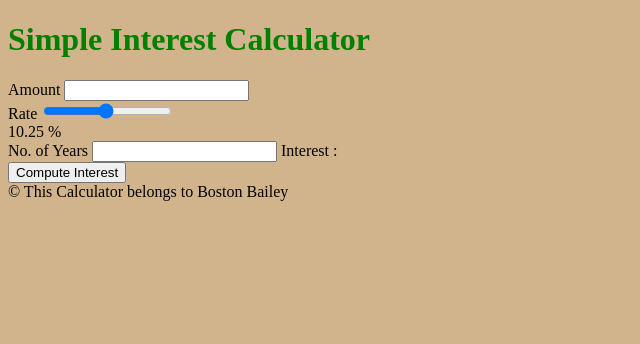
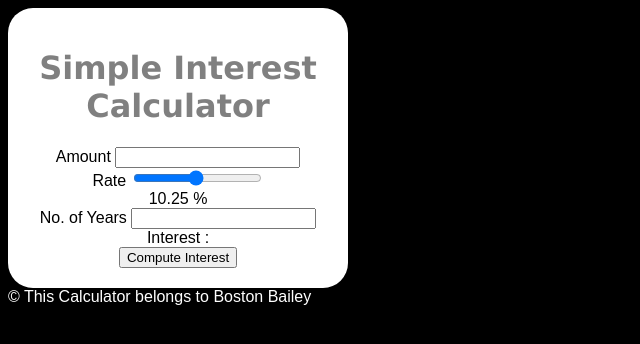
Before and after one commit to BostonCodesSometimes/coursera, a plain HTML site: page simpleInterestCalculator/index.html in a window 1280 px wide. Shown: the whole page, without its empty margins (0-640 px from the left). Drawn offline with Linux system fonts and the light colour scheme.

Commit message:
added css for calc

```diff
--- a/simpleInterestCalculator/style.css
+++ b/simpleInterestCalculator/style.css
@@ -1,2 +1,17 @@
-body {background-color:tan;}
-h1{color:green;}
+body {
+    background-color:black;
+    font-family: Arial, Helvetica, sans-serif;
+    color: white;
+}
+h1{
+    color:grey;
+    font-family: Verdana, Geneva, Tahoma, sans-serif;
+}
+.maindiv {
+    background-color: white;
+    color: black;
+    width: 300px;
+    padding:20px;
+    border-radius: 25px;
+    text-align: center;
+}
```
